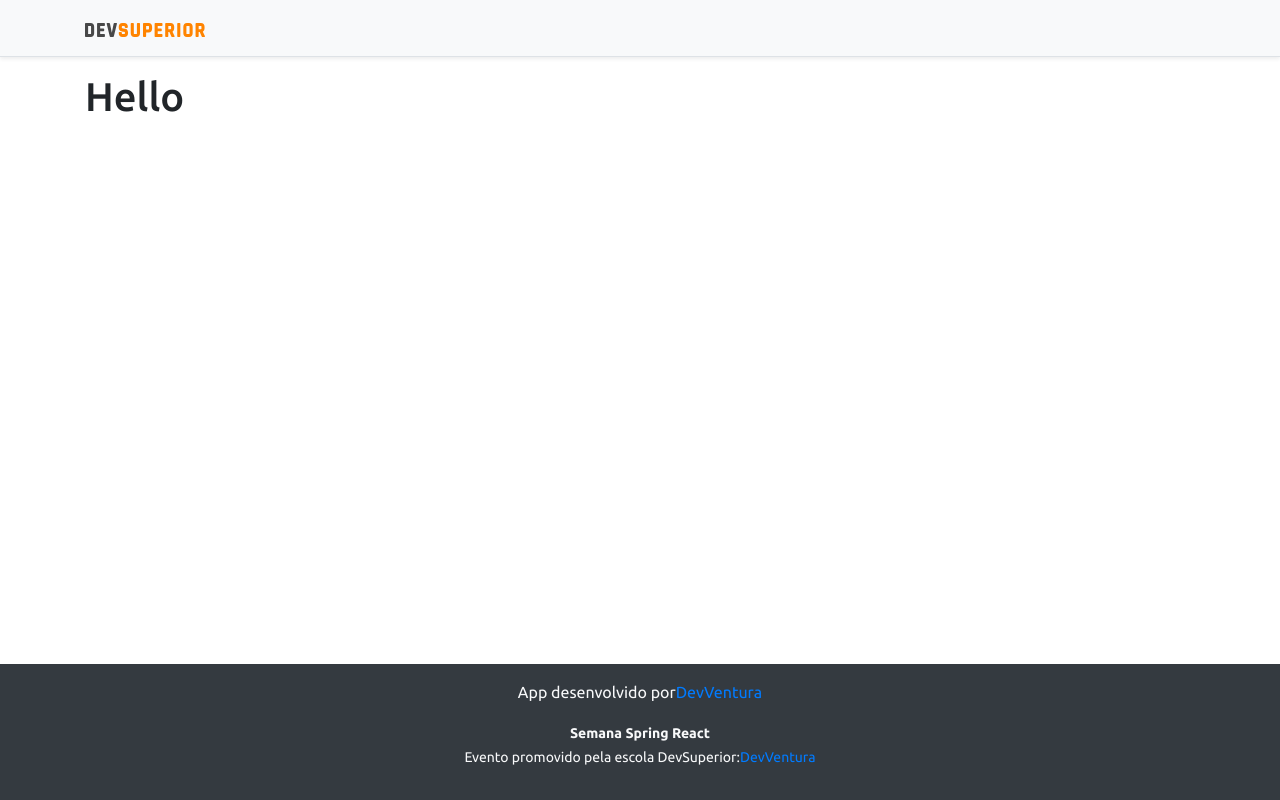
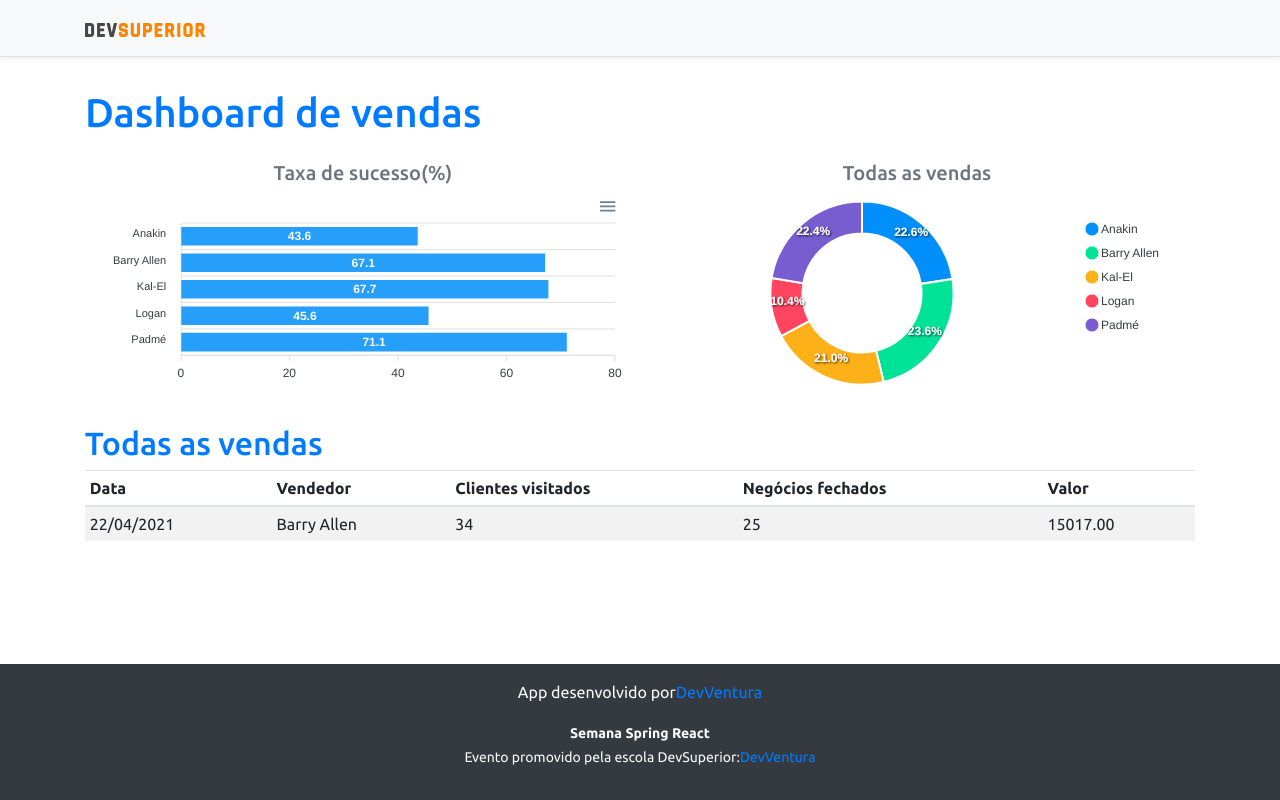
Before and after one commit to fcventura02/dsvendas-sds3, a Next.js app in the folder frontend/: page / in a window 1280 px wide. Built offline with nearby package versions, Linux system fonts and the light colour scheme.

Commit message:
Static charts

```diff
--- a/frontend/package.json
+++ b/frontend/package.json
@@ -10,11 +10,13 @@
   "dependencies": {
     "3": "^2.1.0",
     "-": "^0.0.1",
+    "apexcharts": "^3.26.1",
     "bootstrap": "^4.6.0",
     "jquery": "1.9.1",
     "next": "10.2.0",
     "popper.js": "^1.16.1",
     "react": "17.0.2",
+    "react-apexcharts": "^1.3.9",
     "react-dom": "17.0.2",
     "sass": "^1.32.12"
   },
--- /dev/null
+++ b/frontend/src/components/BarChart/index.tsx
@@ -0,0 +1,41 @@
+import dynamic from 'next/dynamic'
+
+export default function BarChart() {
+    const options = {
+        plotOptions: {
+            bar: {
+                horizontal: true,
+            }
+        },
+    };
+
+    const mockData = {
+        labels: {
+            categories: ['Anakin', 'Barry Allen', 'Kal-El', 'Logan', 'Padmé']
+        },
+        series: [
+            {
+                name: "% Sucesso",
+                data: [43.6, 67.1, 67.7, 45.6, 71.1]
+            }
+        ]
+    };
+
+    const Chart = dynamic(() => import('react-apexcharts'), {
+        ssr: false,
+    });
+
+    return (
+        <>
+            <Chart
+                options={{
+                    ...options,
+                    xaxis: mockData.labels,
+                }}
+                series={mockData.series}
+                type="bar"
+                height="200"
+            />
+        </>
+    )
+}
--- /dev/null
+++ b/frontend/src/components/DonutChart/index.tsx
@@ -0,0 +1,32 @@
+import dynamic from 'next/dynamic'
+
+export default function DonutChart() {
+    const mockData = {
+        series: [477138, 499928, 444867, 220426, 473088],
+        labels: ['Anakin', 'Barry Allen', 'Kal-El', 'Logan', 'Padmé']
+    }
+
+    const options = {
+        legend: {
+            show: true
+        }
+    }
+
+    const Chart = dynamic(() => import('react-apexcharts'), {
+        ssr: false,
+    });
+
+    return (
+        <>
+            <Chart
+                options={{
+                    ...options,
+                    labels: mockData.labels
+                }}
+                series={mockData.series}
+                type="donut"
+                height="200"
+            />
+        </>
+    )
+}
--- a/frontend/src/pages/index.tsx
+++ b/frontend/src/pages/index.tsx
@@ -1,6 +1,9 @@
 import NavBar from '../components/NavBar/'
 import Head from 'next/head'
 import Footer from '../components/Footer'
+import DataTable from '../components/DataTable'
+import BarChart from '../components/BarChart'
+import DonutChart from '../components/DonutChart'
 
 export default function Home() {
   return (
@@ -8,13 +11,32 @@
       <Head>
         <title>DSVendas | Home</title>
       </Head>
-      <NavBar/>
+      <NavBar />
       <div className="container">
-        <h1>
-          Hello
+        <h1 className="text-primary py-3">
+          Dashboard de vendas
         </h1>
+        <div className="row px-3">
+          <div className="col-sm-6">
+            <h5 className="text-center text-secondary">Taxa de sucesso(%)</h5>
+            <BarChart />
+          </div>
+          <div className="col-sm-6">
+            <h5 className="text-center text-secondary">
+              Todas as vendas
+            </h5>
+            <DonutChart />
+          </div>
+        </div>
+
+        <div className="py-3">
+          <h2 className="text-primary">
+            Todas as vendas
+          </h2>
+          <DataTable />
+        </div>
       </div>
-      <Footer/>
+      <Footer />
     </>
   )
 }
```
Also changed, not shown: 1 other file (tests, documents, lock files or other folders).
